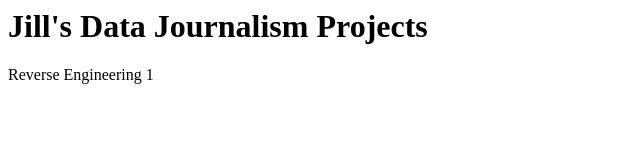
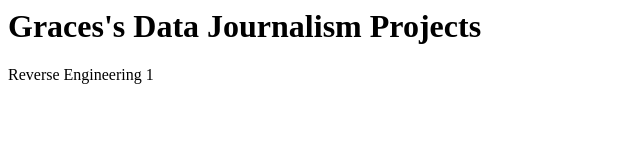
Before and after one commit to graceshallow/graceshallow.github.io, a plain HTML site: page index.html in a window 1280 px wide. Shown: the whole page, without its empty margins (0-640 px from the left). Drawn offline with Linux system fonts and the light colour scheme.

Commit message:
Update index.html

```diff
--- a/index.html
+++ b/index.html
@@ -3,6 +3,6 @@
   </head>
   <body>
 
-    <h1> Jill's Data Journalism Projects</h1>
+    <h1> Graces's Data Journalism Projects</h1>
     <p>Reverse Engineering 1</p>
   </body>
```
